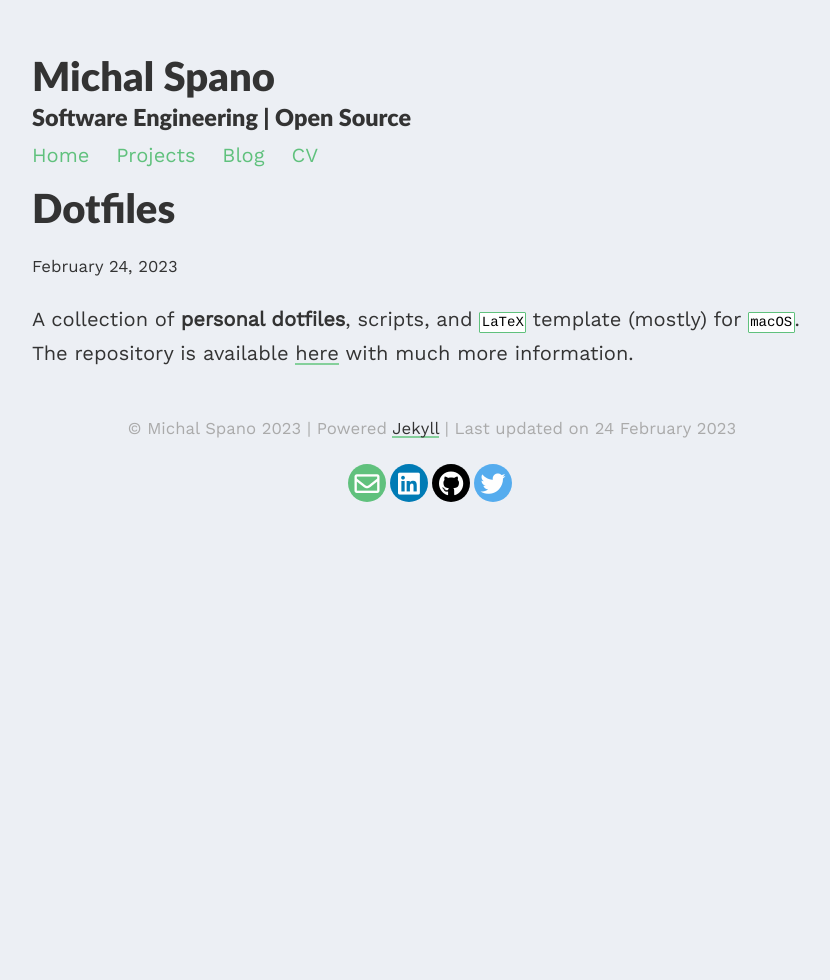
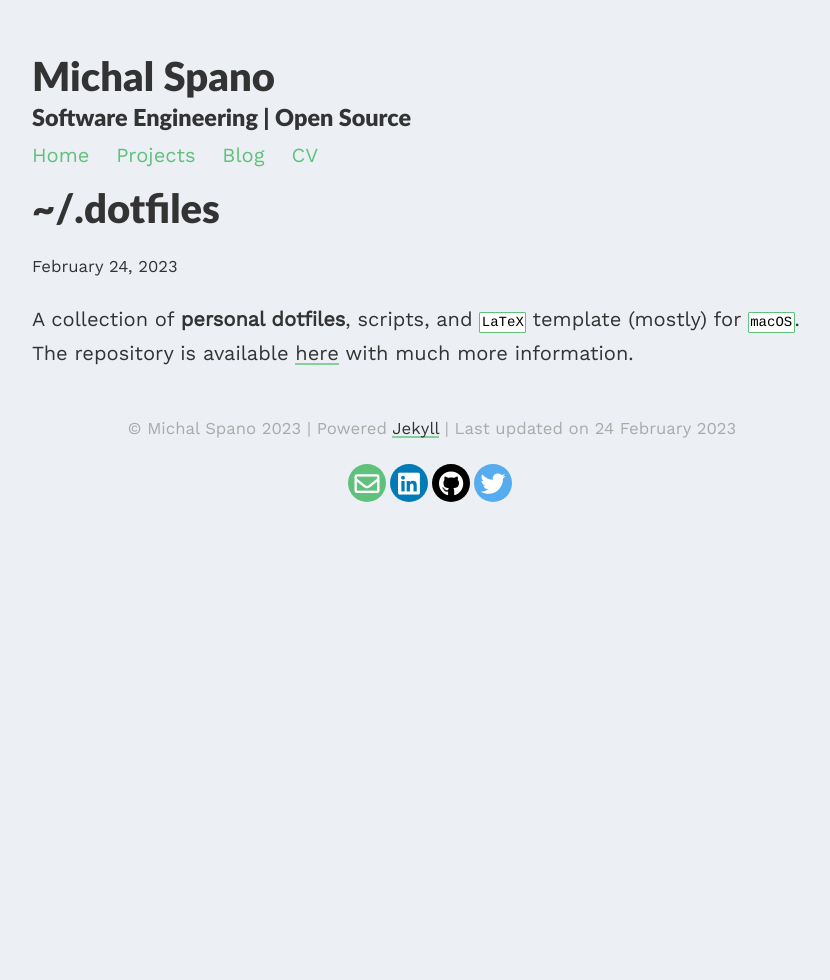
Before and after one commit to michalspano/michalspano.github.io, a Jekyll site: the page built from _projects/dotfiles.md, in a window 1280 px wide. Shown: the whole page, without its empty margins (208-1038 px from the left). Built offline with Jekyll 4.4.1, drawn with Linux system fonts in a browser that asks for light colours; nearby versions of some CDN libraries.

```diff
--- a/_projects/dotfiles.md
+++ b/_projects/dotfiles.md
@@ -1,6 +1,6 @@
 ---
 layout: post
-title: Dotfiles
+title: ~/.dotfiles
 description: dotfiles, scripts, LaTeX template [macos]
 tags: dotfiles, scripts, LaTeX, macOS, bash, zsh, vim, tmux, git
 ---
```
